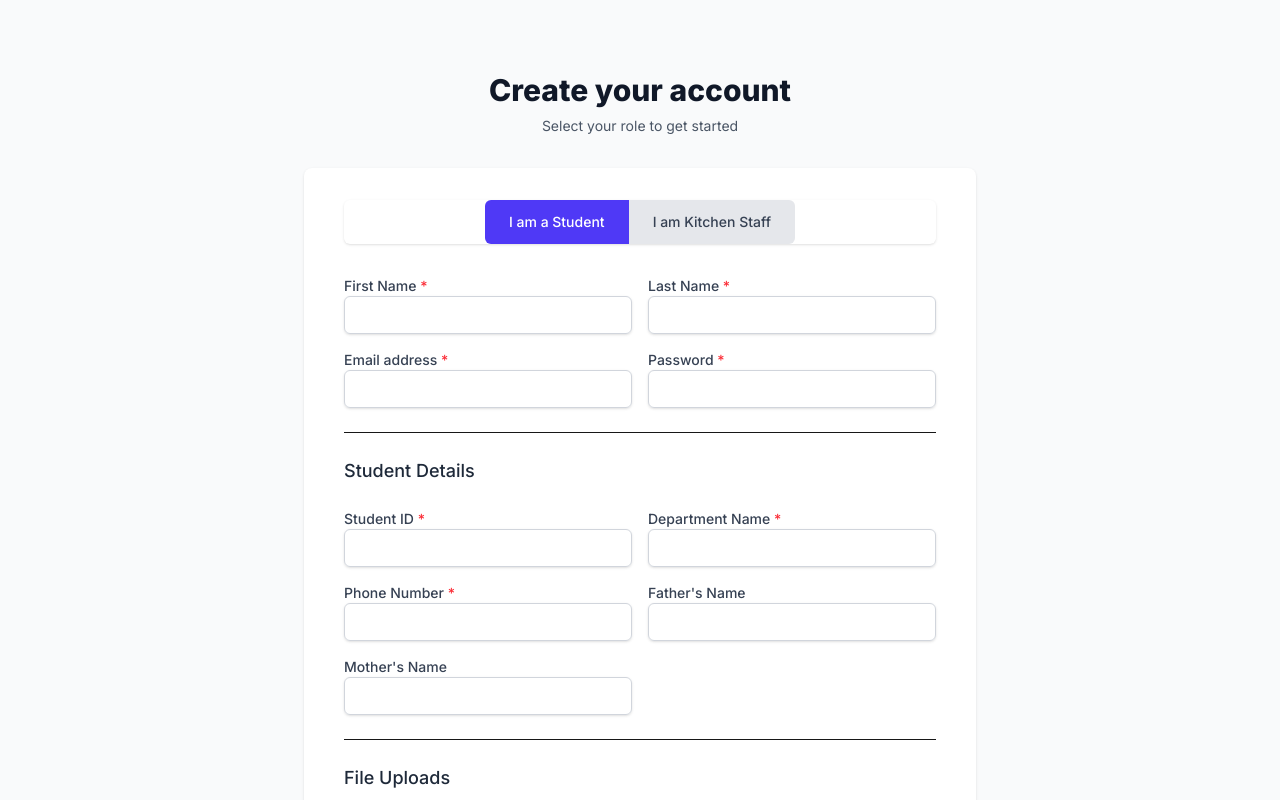
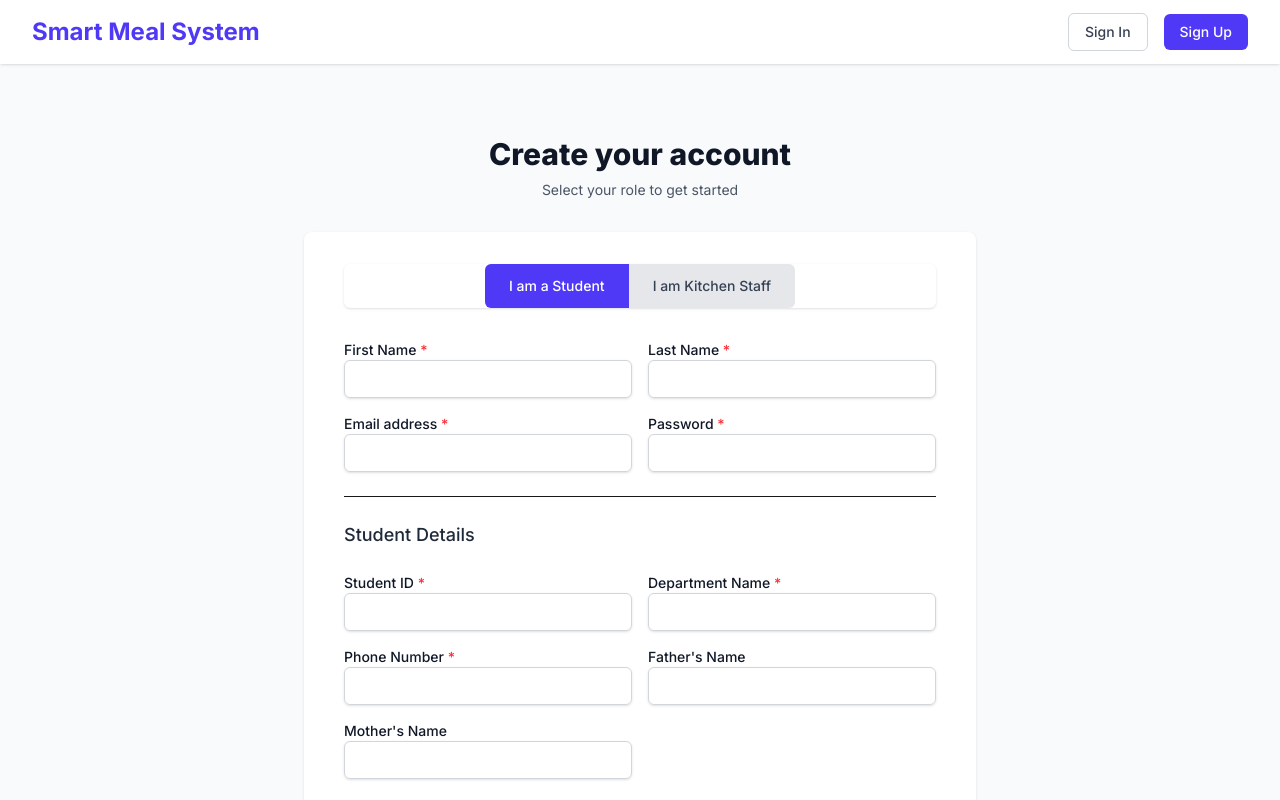
Before and after one commit to sojolrana/Smart-Meal-Management-System, a Next.js app in the folder frontend/: page /register in a window 1280 px wide. Shown: the top 800 px of the page. Built offline with nearby package versions, Linux system fonts and the light colour scheme; no server answers.

Commit message:
feat: Added home page and navbar

```diff
--- a/frontend/src/app/layout.tsx
+++ b/frontend/src/app/layout.tsx
@@ -4,6 +4,7 @@ import type { Metadata } from 'next';
 import { Inter } from 'next/font/google';
 import './globals.css';
 import { AuthProvider } from '@/context/AuthContext';
+import Navbar from '@/components/layout/Navbar';
 
 const inter = Inter({ subsets: ['latin'] });
 
@@ -19,8 +20,11 @@ export default function RootLayout({
 }>) {
   return (
     <html lang="en">
-      <body className={inter.className}>
-        <AuthProvider>{children}</AuthProvider>
+      <body className={`${inter.className} bg-gray-50`}>
+        <AuthProvider>
+          <Navbar />
+          <main>{children}</main>
+        </AuthProvider>
       </body>
     </html>
   );
--- a/frontend/src/app/page.tsx
+++ b/frontend/src/app/page.tsx
@@ -1,67 +1,34 @@
 // frontend/src/app/page.tsx
 
-import Image from "next/image";
+import Link from 'next/link';
 
-export default function Home() {
+export default function HomePage() {
   return (
-    <div className="flex min-h-screen items-center justify-center bg-zinc-50 font-sans dark:bg-black">
-      <main className="flex min-h-screen w-full max-w-3xl flex-col items-center justify-between py-32 px-16 bg-white dark:bg-black sm:items-start">
-        <Image
-          className="dark:invert"
-          src="/next.svg"
-          alt="Next.js logo"
-          width={100}
-          height={20}
-          priority
-        />
-        <div className="flex flex-col items-center gap-6 text-center sm:items-start sm:text-left">
-          <h1 className="max-w-xs text-3xl font-semibold leading-10 tracking-tight text-black dark:text-zinc-50">
-            To get started, edit the page.tsx file.
-          </h1>
-          <p className="max-w-md text-lg leading-8 text-zinc-600 dark:text-zinc-400">
-            Looking for a starting point or more instructions? Head over to{" "}
-            <a
-              href="https://vercel.com/templates?framework=next.js&utm_source=create-next-app&utm_medium=appdir-template-tw&utm_campaign=create-next-app"
-              className="font-medium text-zinc-950 dark:text-zinc-50"
-            >
-              Templates
-            </a>{" "}
-            or the{" "}
-            <a
-              href="https://nextjs.org/learn?utm_source=create-next-app&utm_medium=appdir-template-tw&utm_campaign=create-next-app"
-              className="font-medium text-zinc-950 dark:text-zinc-50"
-            >
-              Learning
-            </a>{" "}
-            center.
-          </p>
-        </div>
-        <div className="flex flex-col gap-4 text-base font-medium sm:flex-row">
-          <a
-            className="flex h-12 w-full items-center justify-center gap-2 rounded-full bg-foreground px-5 text-background transition-colors hover:bg-[#383838] dark:hover:bg-[#ccc] md:w-[158px]"
-            href="https://vercel.com/new?utm_source=create-next-app&utm_medium=appdir-template-tw&utm_campaign=create-next-app"
-            target="_blank"
-            rel="noopener noreferrer"
-          >
-            <Image
-              className="dark:invert"
-              src="/vercel.svg"
-              alt="Vercel logomark"
-              width={16}
-              height={16}
-            />
-            Deploy Now
-          </a>
-          <a
-            className="flex h-12 w-full items-center justify-center rounded-full border border-solid border-black/[.08] px-5 transition-colors hover:border-transparent hover:bg-black/[.04] dark:border-white/[.145] dark:hover:bg-[#1a1a1a] md:w-[158px]"
-            href="https://nextjs.org/docs?utm_source=create-next-app&utm_medium=appdir-template-tw&utm_campaign=create-next-app"
-            target="_blank"
-            rel="noopener noreferrer"
-          >
-            Documentation
-          </a>
-        </div>
-      </main>
+    <div className="flex flex-col items-center justify-center min-h-[calc(100vh-4rem)] text-center px-4">
+      <h1 className="text-4xl md:text-6xl font-extrabold text-gray-900 leading-tight">
+        Welcome to the
+        <br />
+        <span className="text-indigo-600">Smart Meal Management System</span>
+      </h1>
+      <p className="mt-6 text-lg md:text-xl text-gray-600 max-w-2xl">
+        The modern, cashless, and efficient way to manage your university hall
+        meals. Toggle meals, view menus, and manage payments all in one
+        place.
+      </p>
+      <div className="mt-10 flex flex-col sm:flex-row gap-4">
+        <Link
+          href="/register"
+          className="px-8 py-3 text-lg font-medium text-white bg-indigo-600 rounded-md hover:bg-indigo-700 focus:outline-none focus:ring-2 focus:ring-offset-2 focus:ring-indigo-500"
+        >
+          Get Started
+        </Link>
+        <Link
+          href="/login"
+          className="px-8 py-3 text-lg font-medium text-gray-700 bg-white rounded-md hover:bg-gray-50 border border-gray-300"
+        >
+          Sign In
+        </Link>
+      </div>
     </div>
   );
 }
--- a/frontend/src/components/auth/LoginClientPage.tsx
+++ b/frontend/src/components/auth/LoginClientPage.tsx
@@ -43,7 +43,7 @@ export default function LoginClientPage() {
       <div>
         <label
           htmlFor="email"
-          className="block text-sm font-medium text-gray-700"
+          className="block text-sm font-medium text-gray-900"
         >
           Email address
         </label>
@@ -64,7 +64,7 @@ export default function LoginClientPage() {
       <div>
         <label
           htmlFor="password"
-          className="block text-sm font-medium text-gray-700"
+          className="block text-sm font-medium text-gray-900"
         >
           Password
         </label>
--- a/frontend/src/components/auth/StudentRegisterForm.tsx
+++ b/frontend/src/components/auth/StudentRegisterForm.tsx
@@ -90,7 +90,7 @@ export default function StudentRegisterForm() {
         <div>
           <label
             htmlFor="first_name"
-            className="block text-sm font-medium text-gray-700"
+            className="block text-sm font-medium text-gray-900"
           >
             First Name <span className="text-red-500">*</span>
           </label>
@@ -107,7 +107,7 @@ export default function StudentRegisterForm() {
         <div>
           <label
             htmlFor="last_name"
-            className="block text-sm font-medium text-gray-700"
+            className="block text-sm font-medium text-gray-900"
           >
             Last Name <span className="text-red-500">*</span>
           </label>
@@ -124,7 +124,7 @@ export default function StudentRegisterForm() {
         <div>
           <label
             htmlFor="email"
-            className="block text-sm font-medium text-gray-700"
+            className="block text-sm font-medium text-gray-900"
           >
             Email address <span className="text-red-500">*</span>
           </label>
@@ -142,7 +142,7 @@ export default function StudentRegisterForm() {
         <div>
           <label
             htmlFor="password"
-            className="block text-sm font-medium text-gray-700"
+            className="block text-sm font-medium text-gray-900"
           >
             Password <span className="text-red-500">*</span>
           </label>
@@ -166,7 +166,7 @@ export default function StudentRegisterForm() {
         <div>
           <label
             htmlFor="student_id"
-            className="block text-sm font-medium text-gray-700"
+            className="block text-sm font-medium text-gray-900"
           >
             Student ID <span className="text-red-500">*</span>
           </label>
@@ -183,7 +183,7 @@ export default function StudentRegisterForm() {
         <div>
           <label
             htmlFor="department_name"
-            className="block text-sm font-medium text-gray-700"
+            className="block text-sm font-medium text-gray-900"
           >
             Department Name <span className="text-red-500">*</span>
           </label>
@@ -200,7 +200,7 @@ export default function StudentRegisterForm() {
         <div>
           <label
             htmlFor="phone_number"
-            className="block text-sm font-medium text-gray-700"
+            className="block text-sm font-medium text-gray-900"
           >
             Phone Number <span className="text-red-500">*</span>
           </label>
@@ -217,7 +217,7 @@ export default function StudentRegisterForm() {
         <div>
           <label
             htmlFor="father_name"
-            className="block text-sm font-medium text-gray-700"
+            className="block text-sm font-medium text-gray-900"
           >
             Father&apos;s Name
           </label>
@@ -233,7 +233,7 @@ export default function StudentRegisterForm() {
         <div>
           <label
             htmlFor="mother_name"
-            className="block text-sm font-medium text-gray-700"
+            className="block text-sm font-medium text-gray-900"
           >
             Mother&apos;s Name
           </label>
@@ -255,7 +255,7 @@ export default function StudentRegisterForm() {
         <div>
           <label
             htmlFor="photo"
-            className="block text-sm font-medium text-gray-700"
+            className="block text-sm font-medium text-gray-900"
           >
             Your Photo (512x512) <span className="text-red-500">*</span>
           </label>
@@ -272,7 +272,7 @@ export default function StudentRegisterForm() {
         <div>
           <label
             htmlFor="id_card"
-            className="block text-sm font-medium text-gray-700"
+            className="block text-sm font-medium text-gray-900"
           >
             Student ID Card <span className="text-red-500">*</span>
           </label>
--- /dev/null
+++ b/frontend/src/components/layout/Navbar.tsx
@@ -0,0 +1,75 @@
+// frontend/src/components/layout/Navbar.tsx
+
+'use client';
+
+import Link from 'next/link';
+import { useAuth } from '@/context/AuthContext';
+import { useRouter } from 'next/navigation';
+
+export default function Navbar() {
+  const { user, logout, isLoading } = useAuth();
+  const router = useRouter();
+
+  const handleLogout = async () => {
+    await logout();
+    router.push('/login');
+  };
+
+  const buttonClass =
+    'px-4 py-2 text-sm font-medium text-white bg-indigo-600 rounded-md hover:bg-indigo-700 focus:outline-none focus:ring-2 focus:ring-offset-2 focus:ring-indigo-500 transition-colors';
+  const ghostButtonClass =
+    'px-4 py-2 text-sm font-medium text-gray-700 bg-white rounded-md hover:bg-gray-50 border border-gray-300 transition-colors';
+
+  return (
+    <nav className="bg-white shadow-sm sticky top-0 z-50">
+      <div className="max-w-7xl mx-auto px-4 sm:px-6 lg:px-8">
+        <div className="flex justify-between h-16">
+          <div className="flex-shrink-0 flex items-center">
+            <Link
+              href="/"
+              className="text-2xl font-bold text-indigo-600"
+            >
+              Smart Meal System
+            </Link>
+          </div>
+
+          <div className="flex items-center space-x-4">
+            {isLoading ? (
+              <div className="h-8 w-24 bg-gray-200 rounded-md animate-pulse"></div>
+            ) : user ? (
+              <>
+                <Link
+                  href="/dashboard"
+                  className={ghostButtonClass}
+                >
+                  Dashboard
+                </Link>
+                <button
+                  onClick={handleLogout}
+                  className={buttonClass}
+                >
+                  Logout
+                </button>
+              </>
+            ) : (
+              <>
+                <Link
+                  href="/login"
+                  className={ghostButtonClass}
+                >
+                  Sign In
+                </Link>
+                <Link
+                  href="/register"
+                  className={buttonClass}
+                >
+                  Sign Up
+                </Link>
+              </>
+            )}
+          </div>
+        </div>
+      </div>
+    </nav>
+  );
+}
```
Also changed, not shown: frontend/src/components/auth/StaffRegisterForm.tsx (+6 -6 lines).
